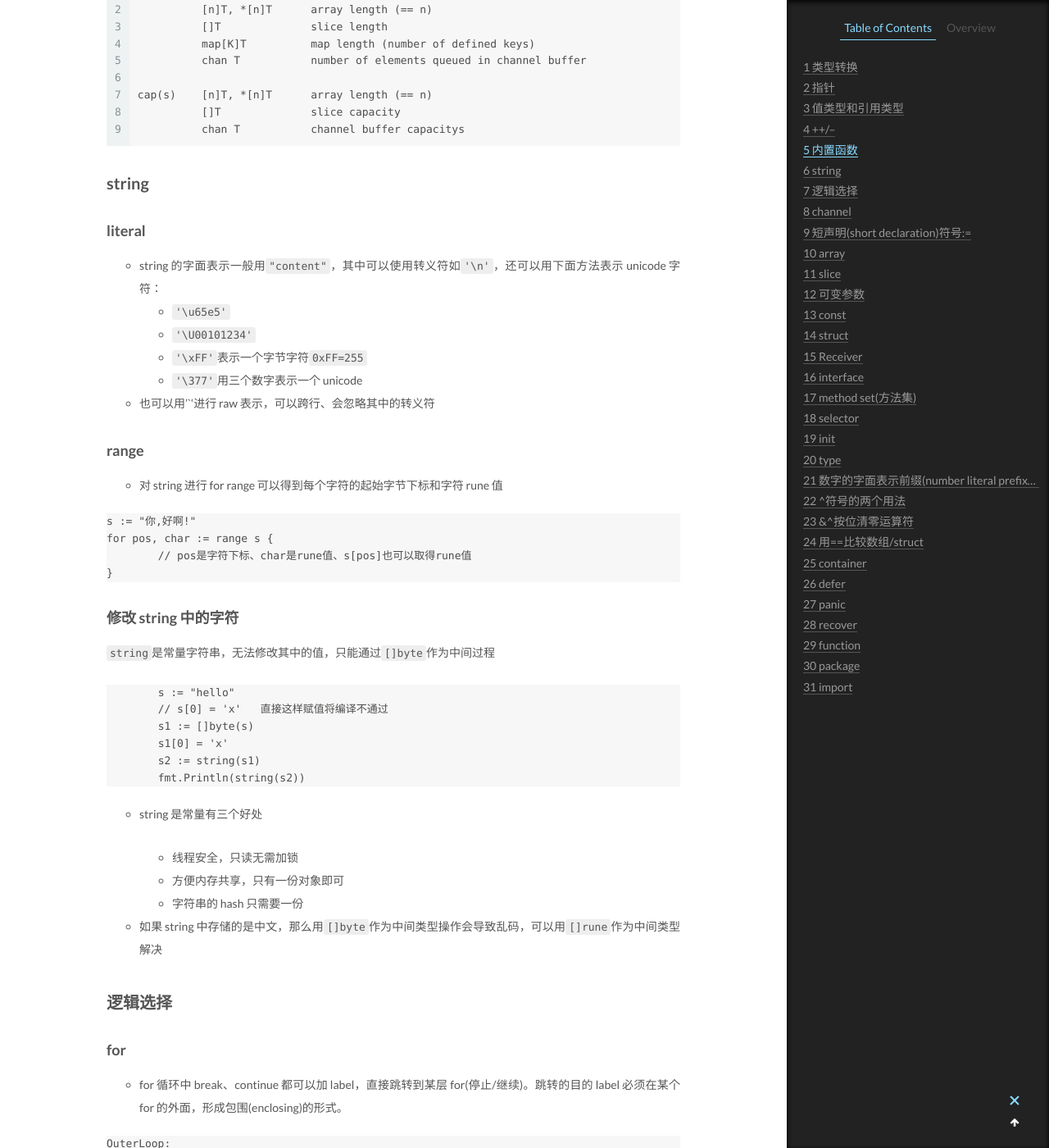
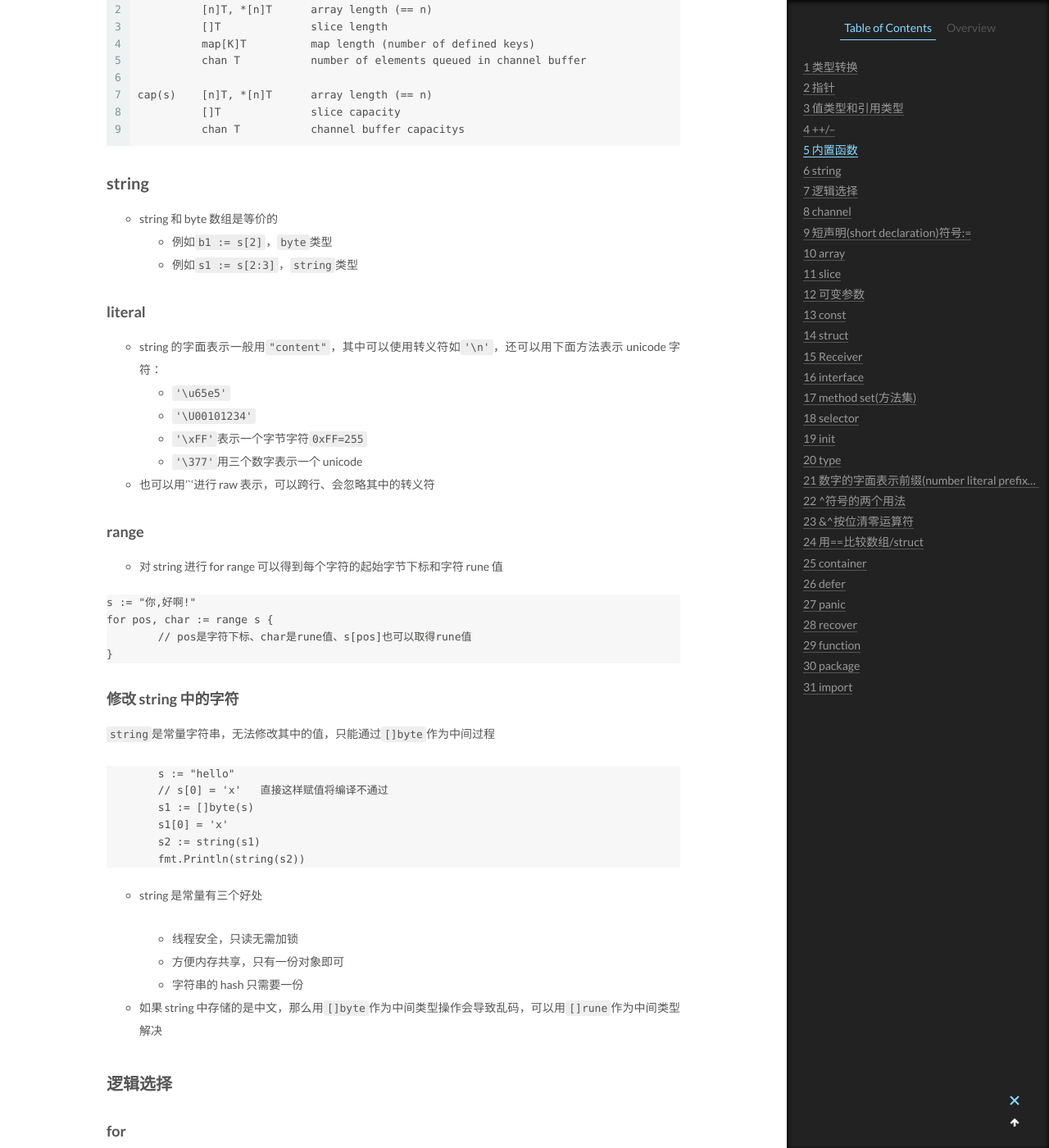
Before and after one commit to CodeHunter2006/CodeHunter2006.github.io, a Jekyll site: the page built from _posts/2018-11-28-Go_Syntax.md, in a window 1280 px wide and 1400 px high, scrolled down 1687 px. Shown: the whole window at 82% size. Built offline with Jekyll 4.4.1, drawn with Linux system fonts in a browser that asks for light colours.

Commit message:
[doc]: add contents.

````diff
--- a/_posts/2018-11-28-Go_Syntax.md
+++ b/_posts/2018-11-28-Go_Syntax.md
@@ -68,6 +68,10 @@ cap(s)    [n]T, *[n]T      array length (== n)
 ```
 
 ## string
+
+- string 和 byte 数组是等价的
+  - 例如`b1 := s[2]`，`byte`类型
+  - 例如`s1 := s[2:3]`，`string`类型
 
 ### literal
 
````
